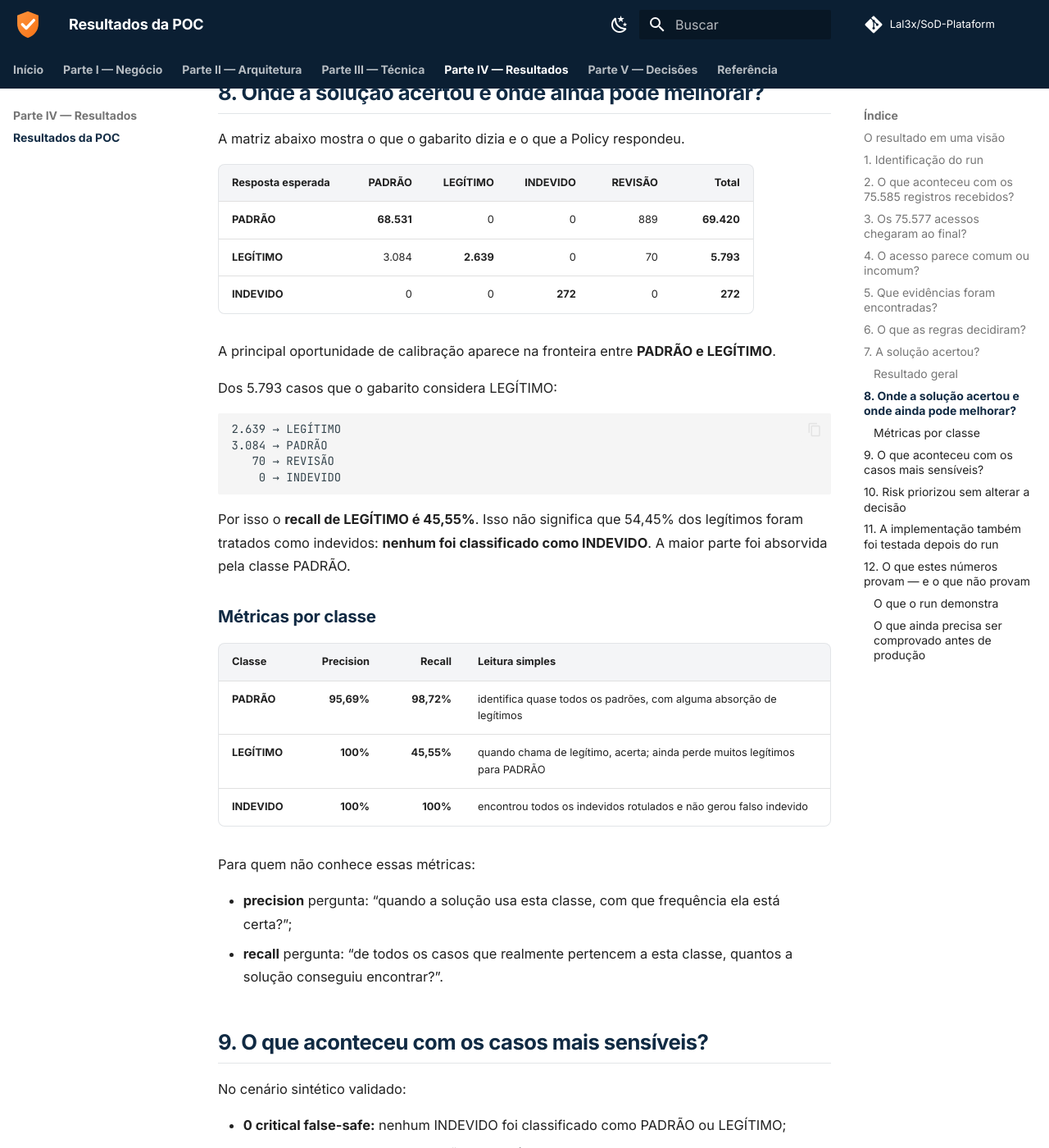
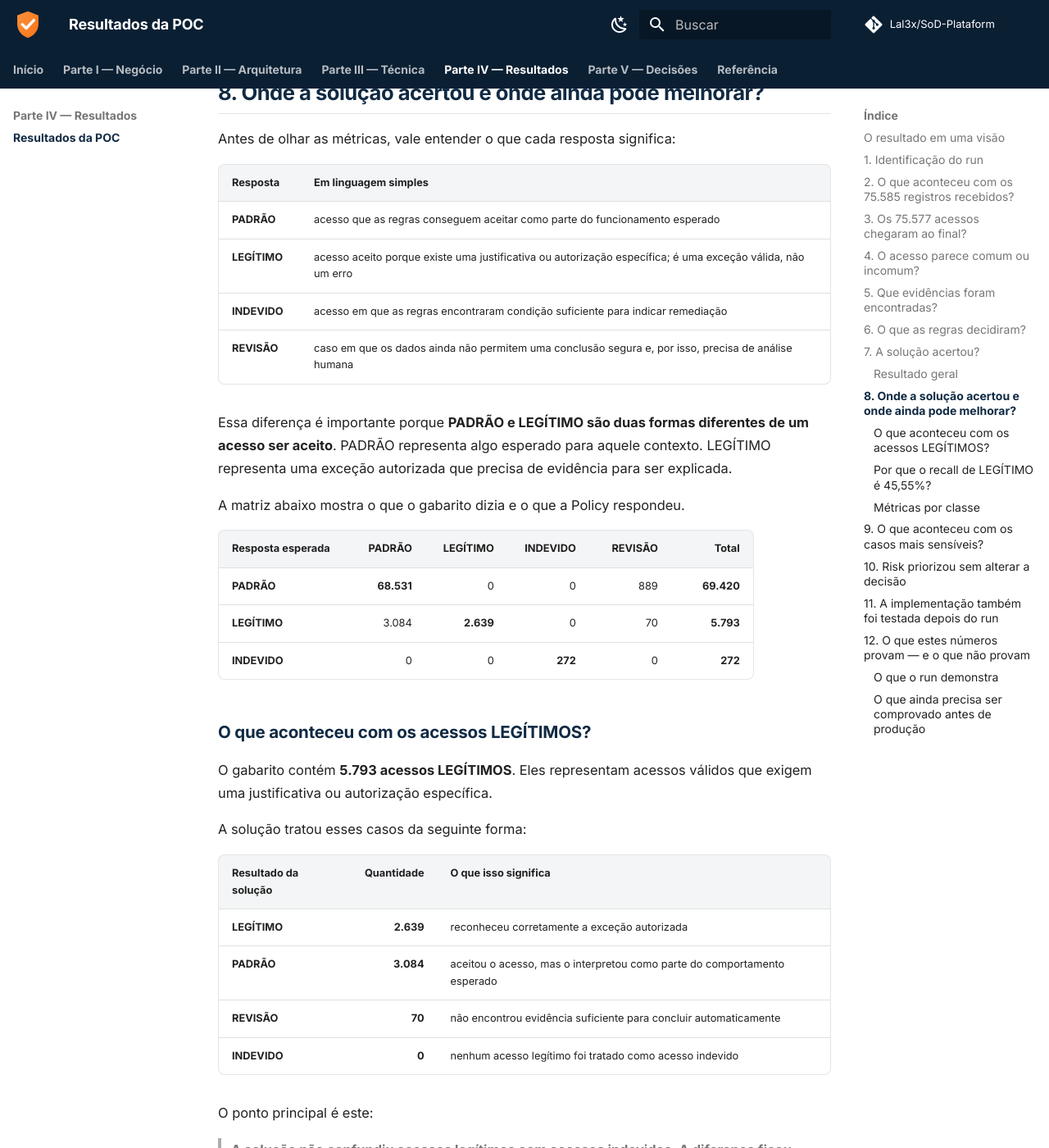
Before and after one commit to Lal3x/SoD-Plataform, an MkDocs documentation site: the page built from docs/resultados.md, in a window 1280 px wide and 1400 px high, scrolled down 6231 px. Shown: the whole window at 82% size. Built offline with MkDocs 1.6.1 and Material for MkDocs 9.7.7, drawn with Linux system fonts in a browser that asks for light colours; comment, search, counter and statistics services are not loaded; some of the changed text lies outside the part shown.

Commit message:
docs: esclarecer leitura de PADRÃO e LEGÍTIMO

````diff
--- a/docs/resultados.md
+++ b/docs/resultados.md
@@ -181,6 +181,17 @@ Ao mesmo tempo:
 
 ## 8. Onde a solução acertou e onde ainda pode melhorar?
 
+Antes de olhar as métricas, vale entender o que cada resposta significa:
+
+| Resposta | Em linguagem simples |
+|---|---|
+| **PADRÃO** | acesso que as regras conseguem aceitar como parte do funcionamento esperado |
+| **LEGÍTIMO** | acesso aceito porque existe uma justificativa ou autorização específica; é uma exceção válida, não um erro |
+| **INDEVIDO** | acesso em que as regras encontraram condição suficiente para indicar remediação |
+| **REVISÃO** | caso em que os dados ainda não permitem uma conclusão segura e, por isso, precisa de análise humana |
+
+Essa diferença é importante porque **PADRÃO e LEGÍTIMO são duas formas diferentes de um acesso ser aceito**. PADRÃO representa algo esperado para aquele contexto. LEGÍTIMO representa uma exceção autorizada que precisa de evidência para ser explicada.
+
 A matriz abaixo mostra o que o gabarito dizia e o que a Policy respondeu.
 
 | Resposta esperada | PADRÃO | LEGÍTIMO | INDEVIDO | REVISÃO | Total |
@@ -189,31 +200,91 @@ A matriz abaixo mostra o que o gabarito dizia e o que a Policy respondeu.
 | **LEGÍTIMO** | 3.084 | **2.639** | 0 | 70 | **5.793** |
 | **INDEVIDO** | 0 | 0 | **272** | 0 | **272** |
 
-A principal oportunidade de calibração aparece na fronteira entre **PADRÃO e LEGÍTIMO**.
+### O que aconteceu com os acessos LEGÍTIMOS?
 
-Dos 5.793 casos que o gabarito considera LEGÍTIMO:
+O gabarito contém **5.793 acessos LEGÍTIMOS**. Eles representam acessos válidos que exigem uma justificativa ou autorização específica.
+
+A solução tratou esses casos da seguinte forma:
+
+| Resultado da solução | Quantidade | O que isso significa |
+|---|---:|---|
+| **LEGÍTIMO** | **2.639** | reconheceu corretamente a exceção autorizada |
+| **PADRÃO** | **3.084** | aceitou o acesso, mas o interpretou como parte do comportamento esperado |
+| **REVISÃO** | **70** | não encontrou evidência suficiente para concluir automaticamente |
+| **INDEVIDO** | **0** | nenhum acesso legítimo foi tratado como acesso indevido |
+
+O ponto principal é este:
+
+> **A solução não confundiu acessos legítimos com acessos indevidos. A diferença ficou concentrada entre acesso comum e exceção autorizada.**
+
+Em outras palavras, a principal oportunidade de calibração está em melhorar a distinção:
 
 ```text
-2.639 → LEGÍTIMO
-3.084 → PADRÃO
-   70 → REVISÃO
-    0 → INDEVIDO
+acesso comum e esperado
+        ↓
+      PADRÃO
+
+acesso válido, mas que depende
+de justificativa ou autorização
+        ↓
+     LEGÍTIMO
 ```
 
-Por isso o **recall de LEGÍTIMO é 45,55%**. Isso não significa que 54,45% dos legítimos foram tratados como indevidos: **nenhum foi classificado como INDEVIDO**. A maior parte foi absorvida pela classe PADRÃO.
+### Por que o recall de LEGÍTIMO é 45,55%?
+
+**Recall** responde à pergunta:
+
+> “De todos os casos que realmente eram LEGÍTIMOS, quantos a solução conseguiu identificar exatamente como LEGÍTIMO?”
+
+Neste run:
+
+```text
+2.639 casos identificados como LEGÍTIMO
+---------------------------------------
+5.793 casos realmente LEGÍTIMOS
+
+recall = 45,55%
+```
+
+Isso **não significa que os outros 54,45% foram considerados indevidos**.
+
+A distribuição foi:
+
+```text
+2.639 LEGÍTIMO → LEGÍTIMO
+3.084 LEGÍTIMO → PADRÃO
+   70 LEGÍTIMO → REVISÃO
+    0 LEGÍTIMO → INDEVIDO
+```
+
+Portanto, o principal ajuste necessário é:
+
+```text
+LEGÍTIMO → PADRÃO
+```
+
+e não:
+
+```text
+LEGÍTIMO → INDEVIDO
+```
 
 ### Métricas por classe
 
 | Classe | Precision | Recall | Leitura simples |
 |---|---:|---:|---|
-| **PADRÃO** | **95,69%** | **98,72%** | identifica quase todos os padrões, com alguma absorção de legítimos |
-| **LEGÍTIMO** | **100%** | **45,55%** | quando chama de legítimo, acerta; ainda perde muitos legítimos para PADRÃO |
-| **INDEVIDO** | **100%** | **100%** | encontrou todos os indevidos rotulados e não gerou falso indevido |
+| **PADRÃO** | **95,69%** | **98,72%** | identifica quase todos os padrões; parte das exceções legítimas também caiu nesta classe |
+| **LEGÍTIMO** | **100%** | **45,55%** | quando chama de legítimo, acerta; ainda confunde parte das exceções autorizadas com PADRÃO |
+| **INDEVIDO** | **100%** | **100%** | encontrou todos os indevidos rotulados sem classificar acesso válido como indevido |
 
 Para quem não conhece essas métricas:
 
 - **precision** pergunta: “quando a solução usa esta classe, com que frequência ela está certa?”;
 - **recall** pergunta: “de todos os casos que realmente pertencem a esta classe, quantos a solução conseguiu encontrar?”.
+
+No cenário sintético validado, essa oportunidade de calibração ocorreu mantendo dois controles importantes: **nenhum INDEVIDO foi tratado como seguro (*critical false-safe* = 0)** e **nenhum acesso PADRÃO ou LEGÍTIMO foi classificado como INDEVIDO (*false-indevido* = 0)**.
+
+> **A principal evolução futura é melhorar a capacidade de diferenciar acessos comuns de exceções autorizadas, sem perder os controles de segurança que já funcionaram neste cenário de validação.**
 
 ## 9. O que aconteceu com os casos mais sensíveis?
 
````
